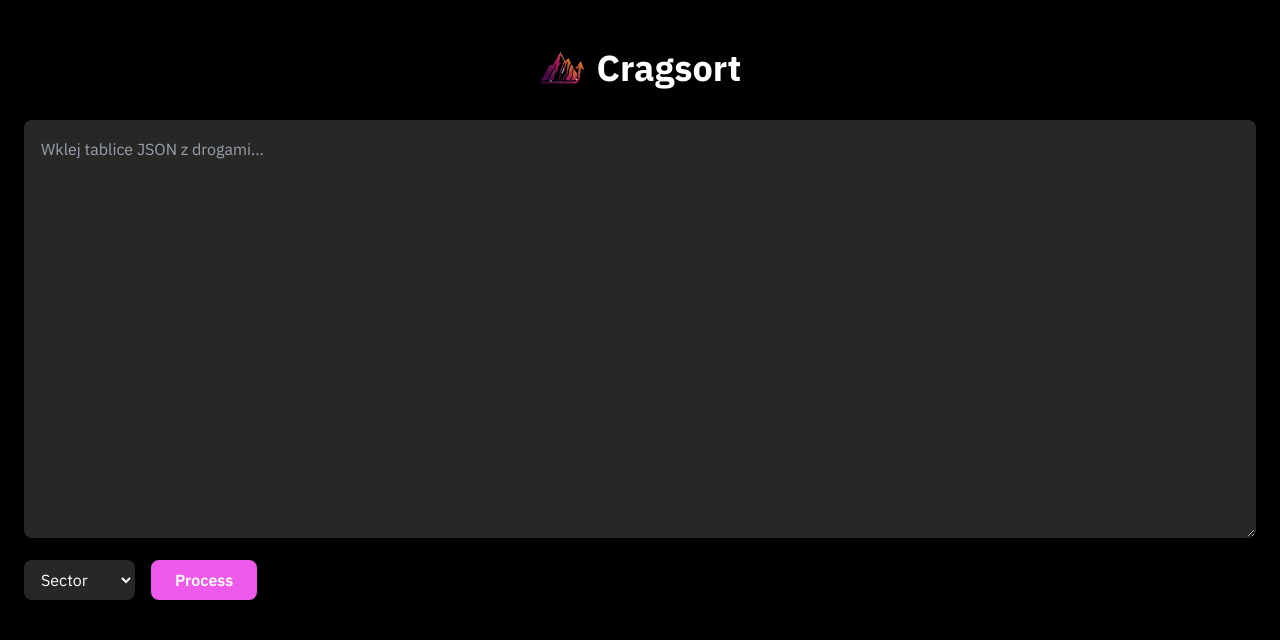
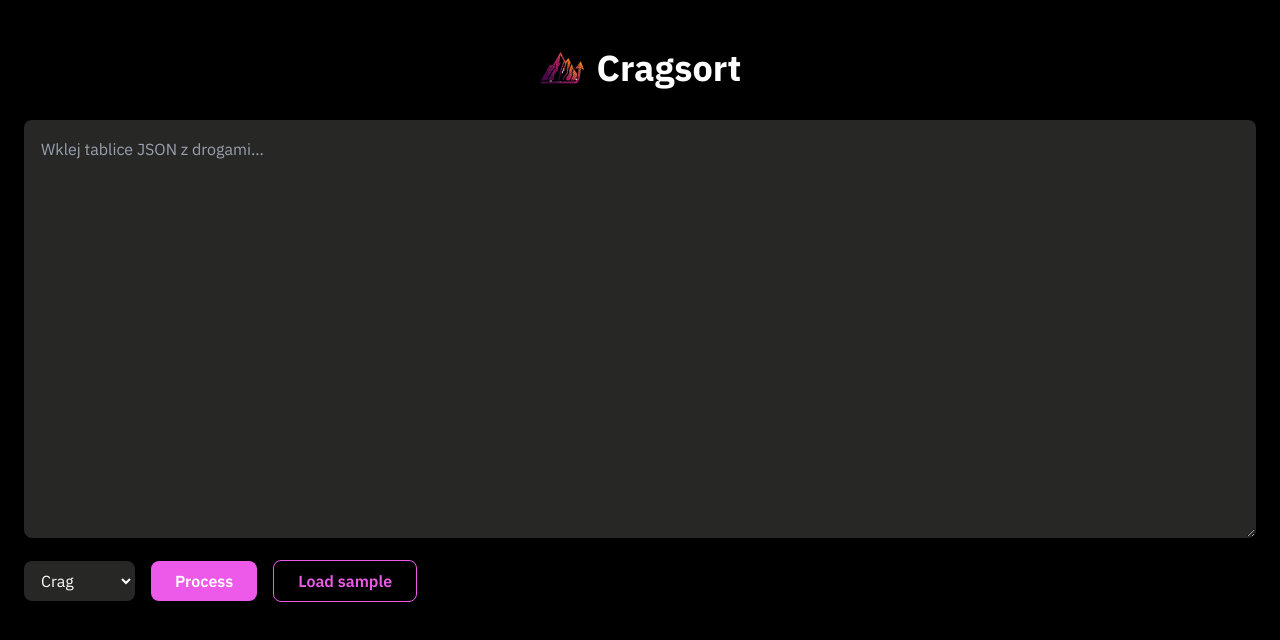
Before and after one commit to frncki/crag-sort, a React (Vite) app: page / in a window 1280 px wide. Shown: the top 640 px of the page. Built offline with nearby package versions, Linux system fonts and the light colour scheme.

Commit message:
feat: add sample data loading functionality to RouteInput component

```diff
--- a/src/RouteInput.tsx
+++ b/src/RouteInput.tsx
@@ -7,12 +7,19 @@ import RouteTable from './RouteTable'
 export default function RouteInput() {
   const [text, setText] = useState('')
   const [routes, setRoutes] = useState<Route[] | null>(null)
-  const [selectedGroup, setSelectedGroup] = useState<GroupOption>(groupOptions[3])
+  const [selectedGroup, setSelectedGroup] = useState<GroupOption>(groupOptions[2])
 
   const groups = useMemo(
     () => (routes ? groupRoutes(routes, selectedGroup) : null),
     [routes, selectedGroup],
   )
+
+  async function handleLoadSample() {
+    const res = await fetch('/sample-data.json')
+    const data = await res.json()
+    const flattened = data.flat()
+    setText(JSON.stringify(flattened, null, 2))
+  }
 
   function handleProcess() {
     const parsed = parseRoutes(text)
@@ -45,6 +52,12 @@ export default function RouteInput() {
         >
           Process
         </button>
+        <button
+          onClick={handleLoadSample}
+          className="rounded-lg border border-accent px-6 py-2 font-semibold text-accent hover:opacity-90"
+        >
+          Load sample
+        </button>
       </div>
 
       {groups && <RouteTable groups={groups} />}
```
